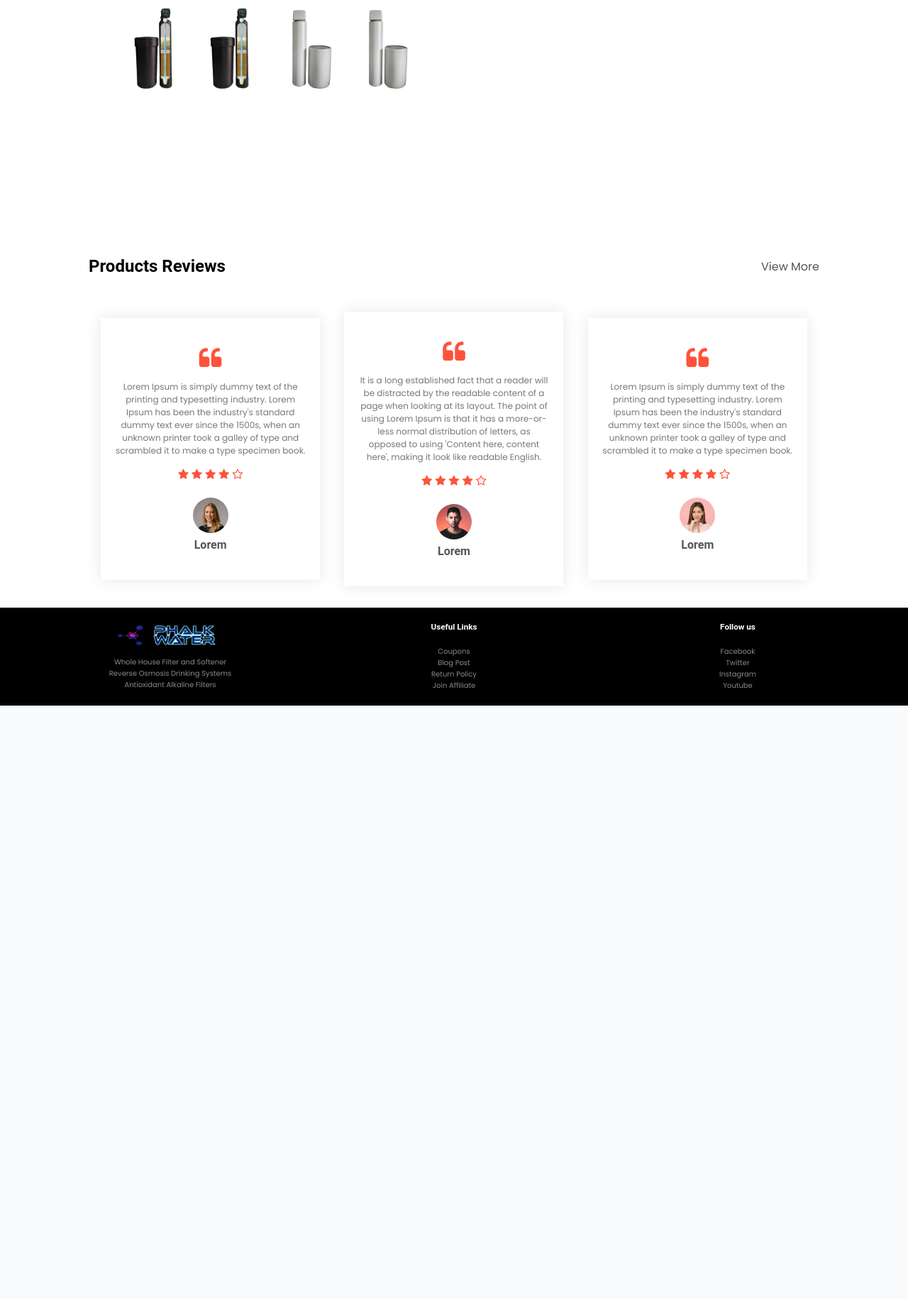
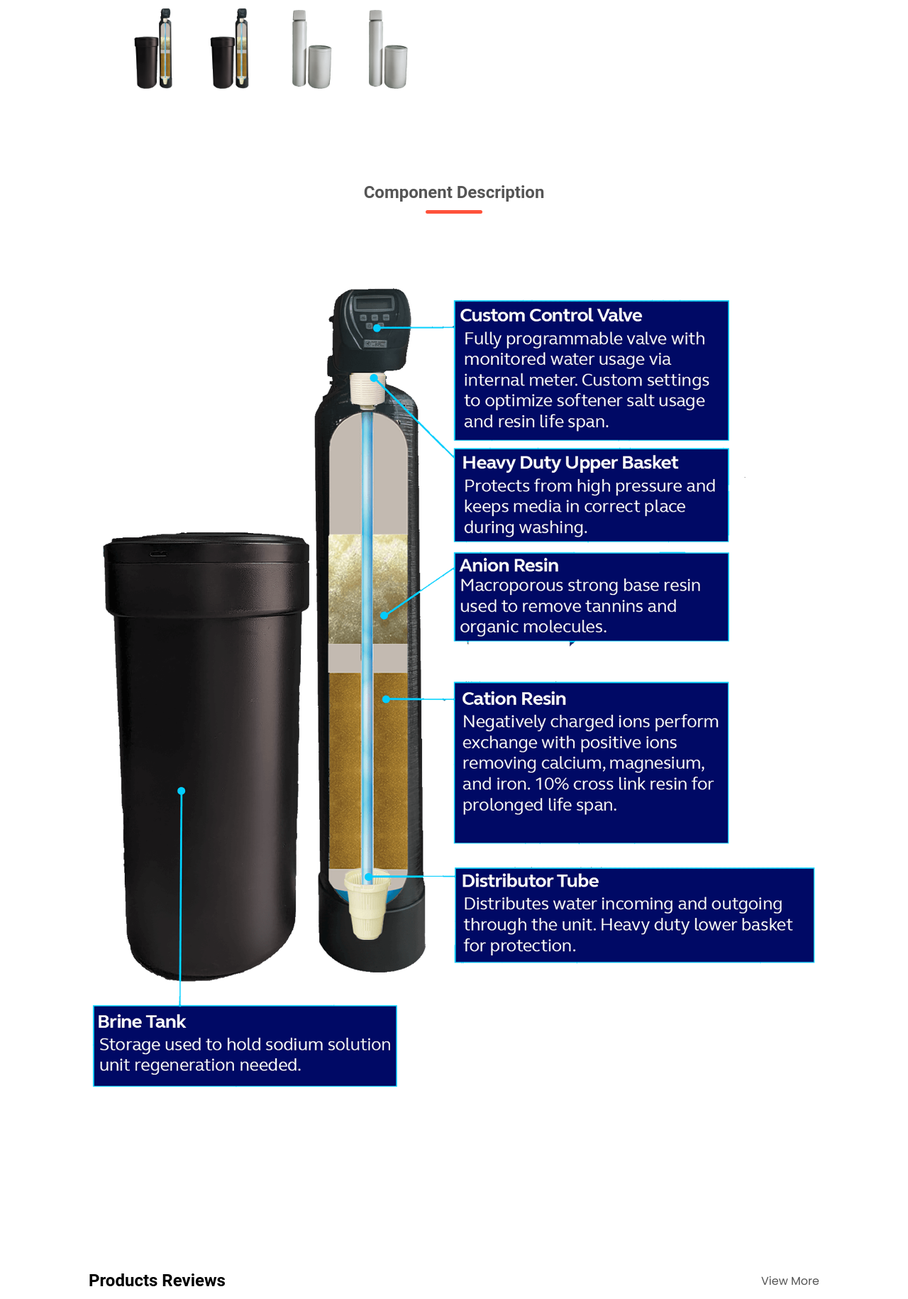
Before and after one commit to Mattseph/water-filter-static-website, a PHP site: page /product/water-softener.php in a window 1280 px wide. Shown: the part 673-2503 px from the top of the page at 71% size. Before the commit the page ends 1667 px from the top, so only its background shows below. Run offline with PHP 8.4, Linux system fonts and the light colour scheme.

Commit message:
Add: Product Component Description Image

```diff
--- a/product/water-softener.php
+++ b/product/water-softener.php
@@ -40,6 +40,14 @@
 </div>
 
 
+<div class="small-container single-product">
+
+
+    <h2 class="title">Component Description</h2>
+    <div class="row">
+        <img src="./../assets/images/water-softener-components.png" width="100%">
+    </div>
+</div>
 <!----------------------------------Title------------------------------------->
 
 <!----------------------------------products------------------------------------->
```
Also changed, not shown: product/multimedia-filter.php (+6 -2 lines), product/reverse-osmosis.php (+8 -0 lines), assets/images/multimedia-filter-components.png (added), assets/images/reverse-osmosis-components.png (added), assets/images/water-softener-components.png (added).
